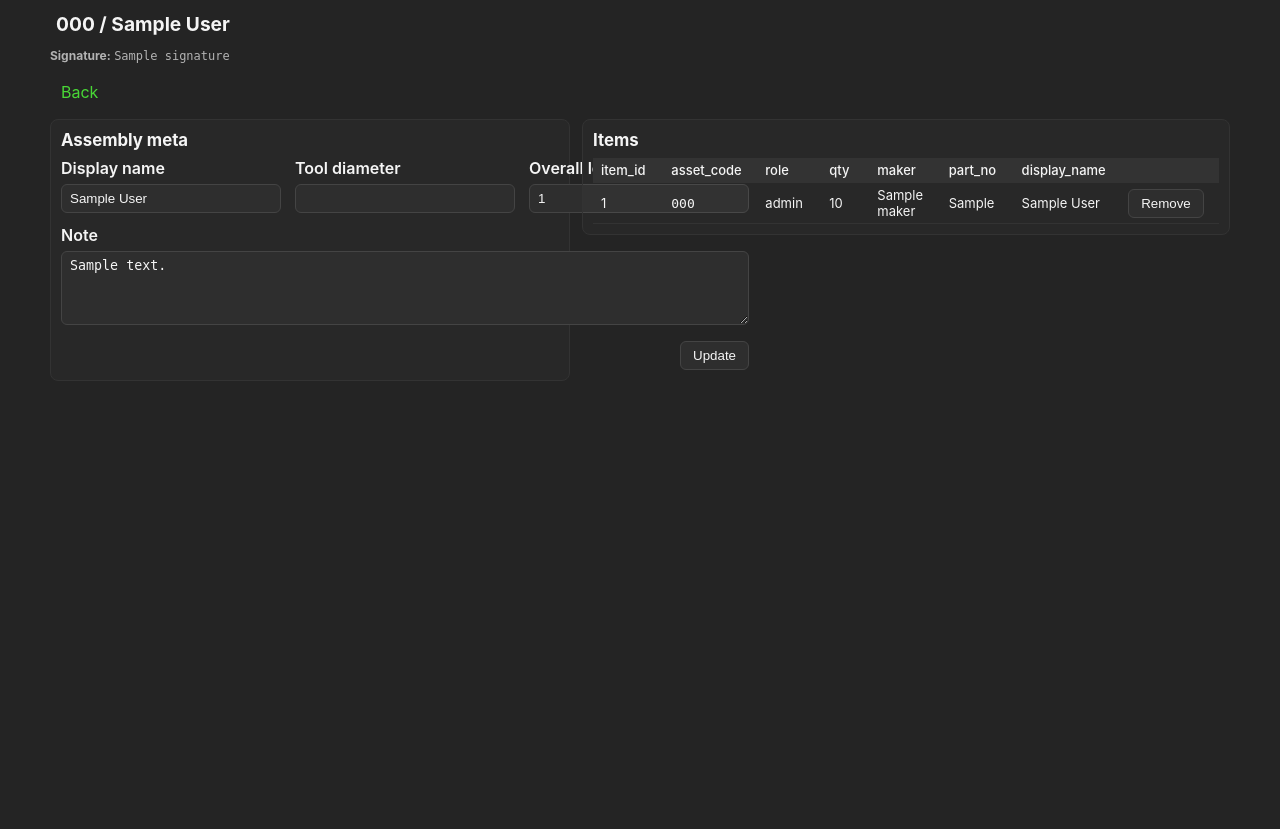
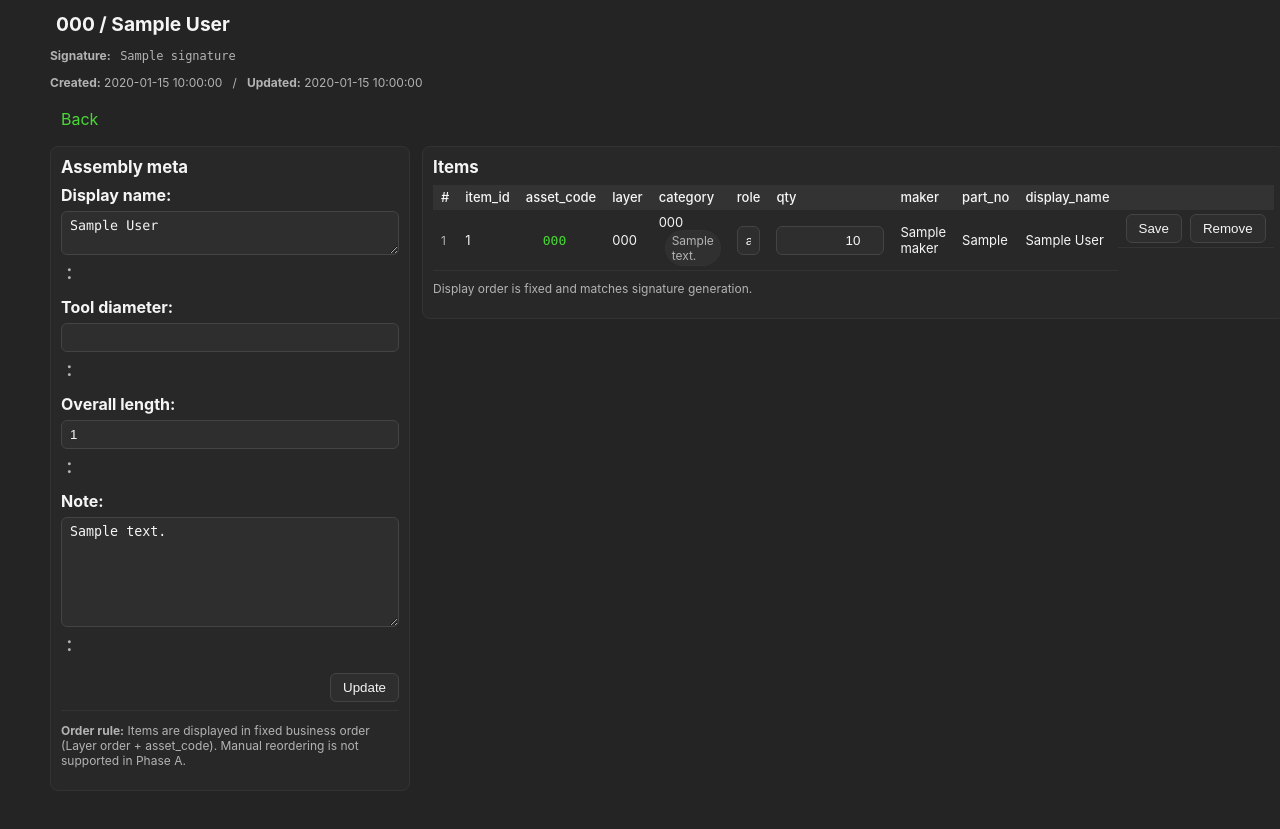
Before and after one commit to m1tkd23-lang/tool-asset-system, a Python web app: template src/tool_asset_system/web/templates/assemblies_detail.html in a window 1280 px wide. Shown: the part 51-880 px from the top of the page. Before the commit the page ends 432 px from the top, so only its background shows below. Run offline with Jinja, Linux system fonts and the light colour scheme; the template is opened without the code that fills it: most values are stand-ins (such as "Sample title", 1, 10 or a date in 2020).

Commit message:
feat: add update functionality for assembly items and enhance detail view with inline editing

```diff
--- a/src/tool_asset_system/web/static/style.css
+++ b/src/tool_asset_system/web/static/style.css
@@ -762,3 +762,97 @@ input[type="search"]:focus {
   border-radius: 4px;
   margin-bottom: 8px;
 }
+
+/* =========================================================
+   assemblies detail: inline row form
+   ========================================================= */
+
+.inline-form {
+  display: inline-flex;
+  gap: 8px;
+  align-items: center;
+  margin: 0;
+}
+
+.inline-input {
+  width: 110px;
+  max-width: 110px;
+  padding: 4px 6px;
+}
+
+.inline-input-num {
+  width: 90px;
+  max-width: 90px;
+  text-align: right;
+}
+
+.cell-actions {
+  white-space: nowrap;
+  display: flex;
+  gap: 8px;
+  align-items: center;
+}
+
+/* optional: badge (if not already defined elsewhere) */
+.badge {
+  display: inline-block;
+  margin-left: 6px;
+  padding: 2px 6px;
+  border-radius: 999px;
+  border: 1px solid var(--border-subtle);
+  background: rgba(255, 255, 255, 0.04);
+  color: var(--text-muted);
+  font-size: 12px;
+}
+
+/* =========================================================
+   assemblies detail: meta form should be vertical
+   ========================================================= */
+
+.meta-form {
+  grid-template-columns: 1fr;
+  /* 3列 → 1列に上書き */
+  max-width: 520px;
+  /* 左パネル幅に合わせて暴れないように */
+}
+
+.meta-form input[type="text"],
+.meta-form input[type="number"],
+.meta-form textarea {
+  width: 100%;
+  max-width: 100%;
+  box-sizing: border-box;
+}
+
+/* label の見た目を「Display name：」っぽく */
+.meta-form label {
+  font-weight: 700;
+}
+
+.meta-form label::after {
+  content: "：";
+  color: var(--text-muted);
+  font-weight: 600;
+}
+
+/* textarea を少し安定させる（任意） */
+.meta-form textarea {
+  min-height: 110px;
+  resize: vertical;
+}
+
+/* Display name textarea: wrap long signature nicely */
+.meta-form .meta-textarea {
+  width: 100%;
+  max-width: 100%;
+  box-sizing: border-box;
+
+  min-height: 42px;
+  resize: vertical;
+
+  white-space: pre-wrap;
+  overflow-wrap: anywhere;
+  word-break: break-word;
+
+  font-family: "Consolas", "SFMono-Regular", monospace;
+}
--- a/src/tool_asset_system/web/templates/assemblies_detail.html
+++ b/src/tool_asset_system/web/templates/assemblies_detail.html
@@ -1,17 +1,26 @@
-<!--assemblies_detail.html-->
+<!-- templates/assemblies_detail.html -->
 
 {% extends "base.html" %}
 {% block content %}
 
 <h2>
-    <span class="copyable" data-copy="{{ assembly.assembly_code }} {{ assembly.display_name }}">
-        {{ assembly.assembly_code }} / {{ assembly.display_name }}
+    <span class="copyable" data-copy="{{ assembly.assembly_code }} {{ assembly.display_name or '' }}">
+        {{ assembly.assembly_code }}
+        {% if assembly.display_name %}
+        / {{ assembly.display_name }}
+        {% endif %}
     </span>
 </h2>
 
 <p class="text-muted">
     <strong>Signature:</strong>
-    <code>{{ signature }}</code>
+    <code class="copyable" data-copy="{{ signature }}">{{ signature }}</code>
+</p>
+
+<p class="text-muted">
+    <strong>Created:</strong> {{ assembly.created_at or "-" }}
+    &nbsp; / &nbsp;
+    <strong>Updated:</strong> {{ assembly.updated_at or "-" }}
 </p>
 
 <div class="detail-actions">
@@ -19,47 +28,64 @@
 </div>
 
 <div class="detail-grid">
+    <!-- =========================
+       Assembly meta
+       ========================= -->
     <div class="panel">
         <div class="panel-header">
             <h3>Assembly meta</h3>
         </div>
 
         <form method="post" action="{{ url_for('assemblies.assembly_update', assembly_code=assembly.assembly_code) }}"
-            class="edit-form">
-            <label>Display name
-                <input type="text" name="display_name" value="{{ assembly.display_name }}">
+            class="edit-form meta-form">
+            <label>Display name:
+                <textarea name="display_name" rows="2"
+                    class="meta-textarea">{{ assembly.display_name or '' }}</textarea>
             </label>
 
-            <label>Tool diameter
+            <label>Tool diameter:
                 <input type="number" step="0.001" name="tool_diameter" value="{{ assembly.tool_diameter or '' }}">
             </label>
 
-            <label>Overall length
+            <label>Overall length:
                 <input type="number" step="0.001" name="tool_overall_length"
                     value="{{ assembly.tool_overall_length or '' }}">
             </label>
 
-            <label class="edit-note">Note
-                <textarea name="note" rows="4">{{ assembly.note or '' }}</textarea>
+            <label class="edit-note">Note:
+                <textarea name="note" rows="5">{{ assembly.note or '' }}</textarea>
             </label>
 
             <div class="form-actions">
                 <button type="submit" class="btn">Update</button>
             </div>
         </form>
+
+        <hr>
+
+        <p class="text-muted">
+            <strong>Order rule:</strong> Items are displayed in fixed business order
+            (Layer order + asset_code). Manual reordering is not supported in Phase A.
+        </p>
     </div>
 
+    <!-- =========================
+       Items
+       ========================= -->
     <div class="panel">
         <div class="panel-header">
             <h3>Items</h3>
         </div>
 
         <div class="table-scroll">
-            <table class="kv-table">
+            <table>
                 <thead>
                     <tr>
+                        <th>#</th>
                         <th>item_id</th>
                         <th>asset_code</th>
+                        <th>layer</th>
+                        <th>category</th>
                         <th>role</th>
                         <th>qty</th>
                         <th>maker</th>
@@ -68,29 +94,81 @@
                         <th></th>
                     </tr>
                 </thead>
+
                 <tbody>
                     {% for it in items %}
                     <tr>
+                        <td class="text-muted">{{ loop.index }}</td>
                         <td>{{ it.item_id }}</td>
-                        <td><code>{{ it.asset_code }}</code></td>
-                        <td>{{ it.role or '' }}</td>
-                        <td>{{ it.qty }}</td>
-                        <td>{{ it.maker }}</td>
-                        <td>{{ it.part_no }}</td>
-                        <td>{{ it.display_name }}</td>
+
+                        <td>
+                            <a class="btn-link" href="{{ url_for('parts.part_detail', asset_code=it.asset_code) }}">
+                                <code class="copyable" data-copy="{{ it.asset_code }}">{{ it.asset_code }}</code>
+                            </a>
+                        </td>
+
+                        <td>
+                            {{ it.layer_code }}
+                            {% set ll = layer_labels.get(it.layer_code, "") %}
+                            {% if ll %} / {{ ll }}{% endif %}
+                        </td>
+
+                        <td>
+                            {% if it.category_code %}
+                            {{ it.category_code }}
+                            {% set cl = category_labels.get(it.category_code, "") %}
+                            {% if cl %} / {{ cl }}{% endif %}
+                            {% else %}
+                            (free)
+                            {% endif %}
+                            {% if it.category_free_text %}
+                            <span class="badge">{{ it.category_free_text }}</span>
+                            {% endif %}
+                        </td>
+
+                        <!-- row update form: role / qty -->
                         <td>
                             <form method="post"
+                                action="{{ url_for('assemblies.assembly_item_update', assembly_code=assembly.assembly_code, item_id=it.item_id) }}"
+                                class="inline-form">
+                                <input type="text" name="role" value="{{ it.role or '' }}" placeholder="role"
+                                    class="inline-input">
+                        </td>
+
+                        <td>
+                            <input type="number" name="qty" value="{{ it.qty }}" min="0.001" step="0.001"
+                                class="inline-input inline-input-num">
+                        </td>
+
+                        <td>{{ it.maker or '' }}</td>
+                        <td>{{ it.part_no or '' }}</td>
+                        <td>{{ it.display_name or '' }}</td>
+
+                        <td class="cell-actions">
+                            <button type="submit" class="btn">Save</button>
+                            </form>
+
+                            <form method="post"
                                 action="{{ url_for('assemblies.assembly_item_remove', assembly_code=assembly.assembly_code, item_id=it.item_id) }}"
-                                onsubmit="return confirm('Remove this item?');">
+                                onsubmit="return confirm('Remove this item?');" class="inline-form">
                                 <button type="submit" class="btn">Remove</button>
                             </form>
                         </td>
                     </tr>
                     {% endfor %}
+
+                    {% if items|length == 0 %}
+                    <tr>
+                        <td colspan="11" class="text-muted">No items in this assembly.</td>
+                    </tr>
+                    {% endif %}
                 </tbody>
             </table>
         </div>
 
+        <p class="text-muted" style="margin-top: 10px;">
+            Display order is fixed and matches signature generation.
+        </p>
     </div>
 </div>
 
```
Also changed, not shown: src/tool_asset_system/services/assemblies.py (+73 -23 lines), src/tool_asset_system/web/routes_assemblies.py (+38 -25 lines), data/tool_asset.db.
